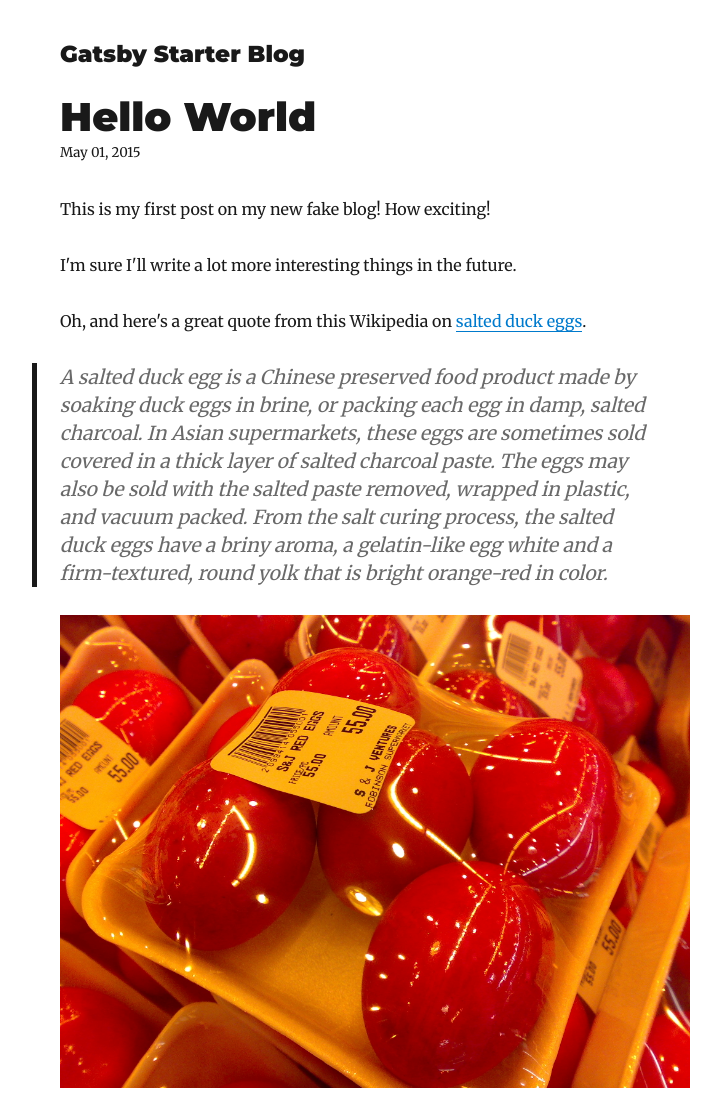
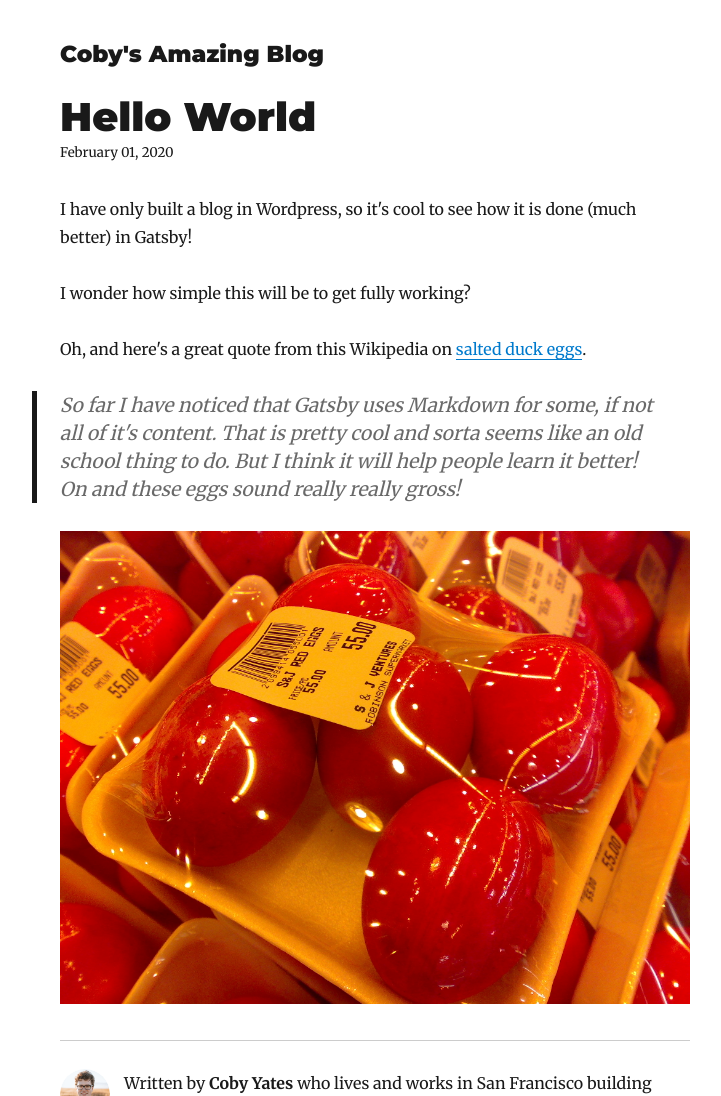
Before and after one commit to CobyYates/gatsby_blog, a Gatsby site: page /hello-world/ in a window 1280 px wide. Shown: the top 1096 px of the page, without its empty margins (265-986 px from the left). Built offline with nearby package versions, Linux system fonts and the light colour scheme; Gatsby itself is replaced by a stand-in of ours; some packages are replaced by stand-ins of ours.

Commit message:
initial commit

```diff
--- a/content/blog/hello-world/index.md
+++ b/content/blog/hello-world/index.md
@@ -1,22 +1,20 @@
 ---
 title: Hello World
-date: "2015-05-01T22:12:03.284Z"
-description: "Hello World"
+date: "2020-02-01T22:12:03.284Z"
+description: "This is sweet!"
 ---
 
-This is my first post on my new fake blog! How exciting!
+I have only built a blog in Wordpress, so it's cool to see how it is done (much better) in
+Gatsby!
 
-I'm sure I'll write a lot more interesting things in the future.
+I wonder how simple this will be to get fully working?
 
 Oh, and here's a great quote from this Wikipedia on
 [salted duck eggs](http://en.wikipedia.org/wiki/Salted_duck_egg).
 
-> A salted duck egg is a Chinese preserved food product made by soaking duck
-> eggs in brine, or packing each egg in damp, salted charcoal. In Asian
-> supermarkets, these eggs are sometimes sold covered in a thick layer of salted
-> charcoal paste. The eggs may also be sold with the salted paste removed,
-> wrapped in plastic, and vacuum packed. From the salt curing process, the
-> salted duck eggs have a briny aroma, a gelatin-like egg white and a
-> firm-textured, round yolk that is bright orange-red in color.
+> So far I have noticed that Gatsby uses Markdown for some, if not all
+> of it's content. That is pretty cool and sorta seems like an old
+> school thing to do. But I think it will help people learn it better!
+> On and these eggs sound really really gross!
 
 ![Chinese Salty Egg](./salty_egg.jpg)
--- a/content/blog/my-second-post/index.md
+++ b/content/blog/my-second-post/index.md
@@ -1,13 +1,18 @@
 ---
-title: My Second Post!
-date: "2015-05-06T23:46:37.121Z"
+title: The second time posting
+date: "2020-02-06T23:46:37.121Z"
 ---
 
-Wow! I love blogging so much already.
+I wonder if there is a simple form you could build to make creating and editing
+posts, really simple
 
-Did you know that "despite its name, salted duck eggs can also be made from
-chicken eggs, though the taste and texture will be somewhat different, and the
-egg yolk will be less rich."?
+It's cool that you just write simple text and don't need to add a specific html
+tag or other syntax in order to write content.
+
+Can we make an h1 section? lets see...
+
+# Yes! You can
+
 ([Wikipedia Link](http://en.wikipedia.org/wiki/Salted_duck_egg))
 
 Yeah, I didn't either.
--- a/gatsby-config.js
+++ b/gatsby-config.js
@@ -1,11 +1,11 @@
 module.exports = {
   siteMetadata: {
-    title: `Gatsby Starter Blog`,
-    author: `Kyle Mathews`,
+    title: `Coby's Amazing Blog`,
+    author: `Coby Yates`,
     description: `A starter blog demonstrating what Gatsby can do.`,
     siteUrl: `https://gatsby-starter-blog-demo.netlify.com/`,
     social: {
-      twitter: `kylemathews`,
+      twitter: `cobyyates`,
     },
   },
   plugins: [
@@ -57,7 +57,7 @@ module.exports = {
     {
       resolve: `gatsby-plugin-manifest`,
       options: {
-        name: `Gatsby Starter Blog`,
+        name: `Coby's Amazing Blog`,
         short_name: `GatsbyJS`,
         start_url: `/`,
         background_color: `#ffffff`,
```
